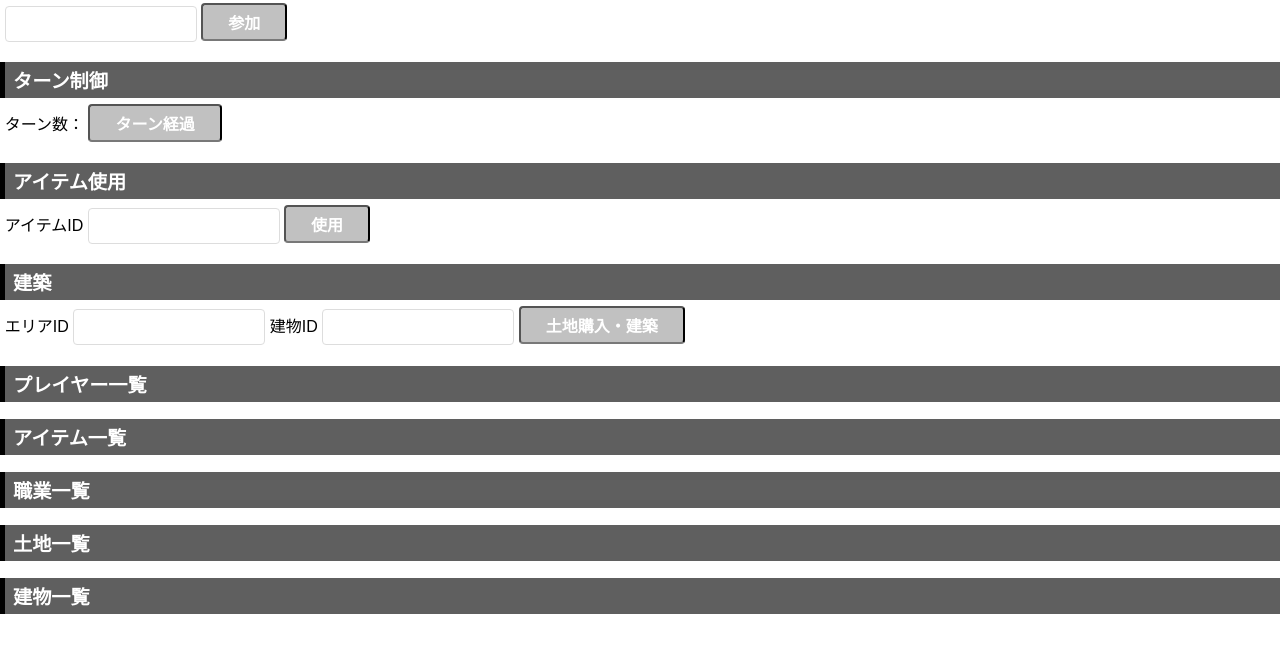
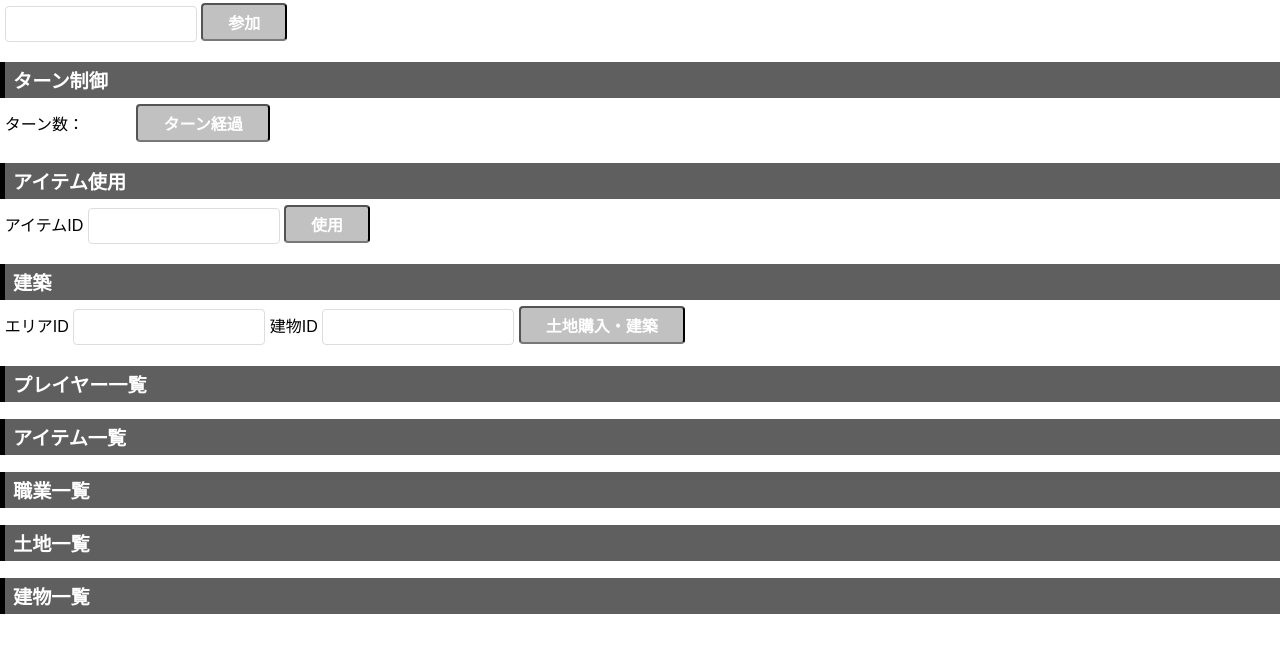
Before and after one commit to Hinase-0407/AllForOne, a website: page index.html in a window 1280 px wide. Shown: the part 119-772 px from the top of the page. Drawn offline with nearby package versions, Linux system fonts and the light colour scheme.

Commit message:
ターン数設定追加.

```diff
--- a/index.html
+++ b/index.html
@@ -17,7 +17,7 @@
 		</div>
 		<h2>ターン制御</h2>
 		<div class="info_area">
-			<span>ターン数：</span><span id="turn"></span>
+			<span>ターン数：</span><span id="turn"></span><span class="space">　　　</span>
 			<input id="turnProgress" type="button" class="button_base" value="ターン経過" />
 		</div>
 		<h2>アイテム使用</h2>
--- a/server.js
+++ b/server.js
@@ -146,6 +146,8 @@ function turnProgress() {
 		var jobMaster = getObjByList(M_JOB_LIST, "rankId", player.job);
 		income(player, jobMaster.money);
 		// 物件収入
+		// ターン数増加
+		gameInfo.turn ++;
 	}
 }
 //----------------------------------------------------------------------
```
